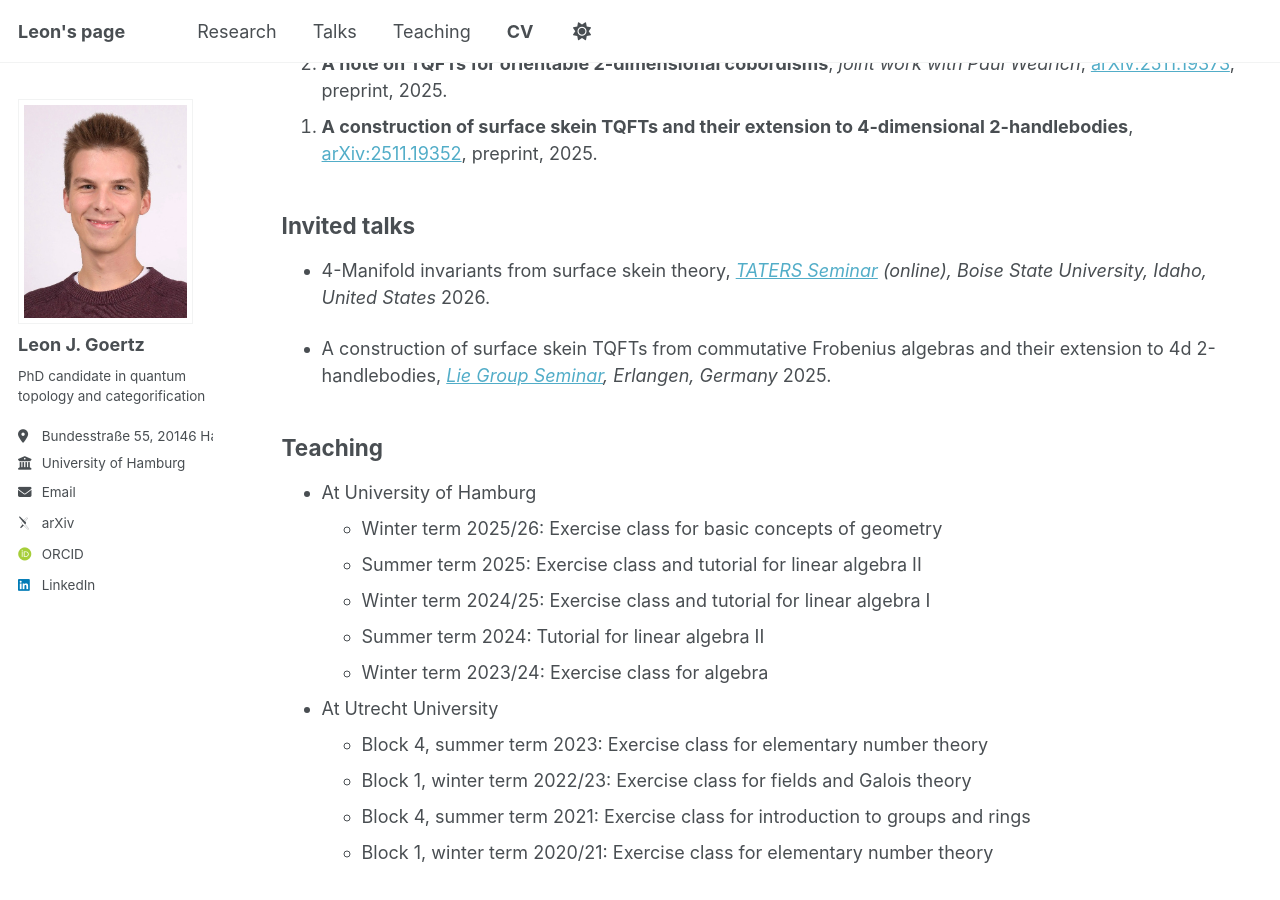
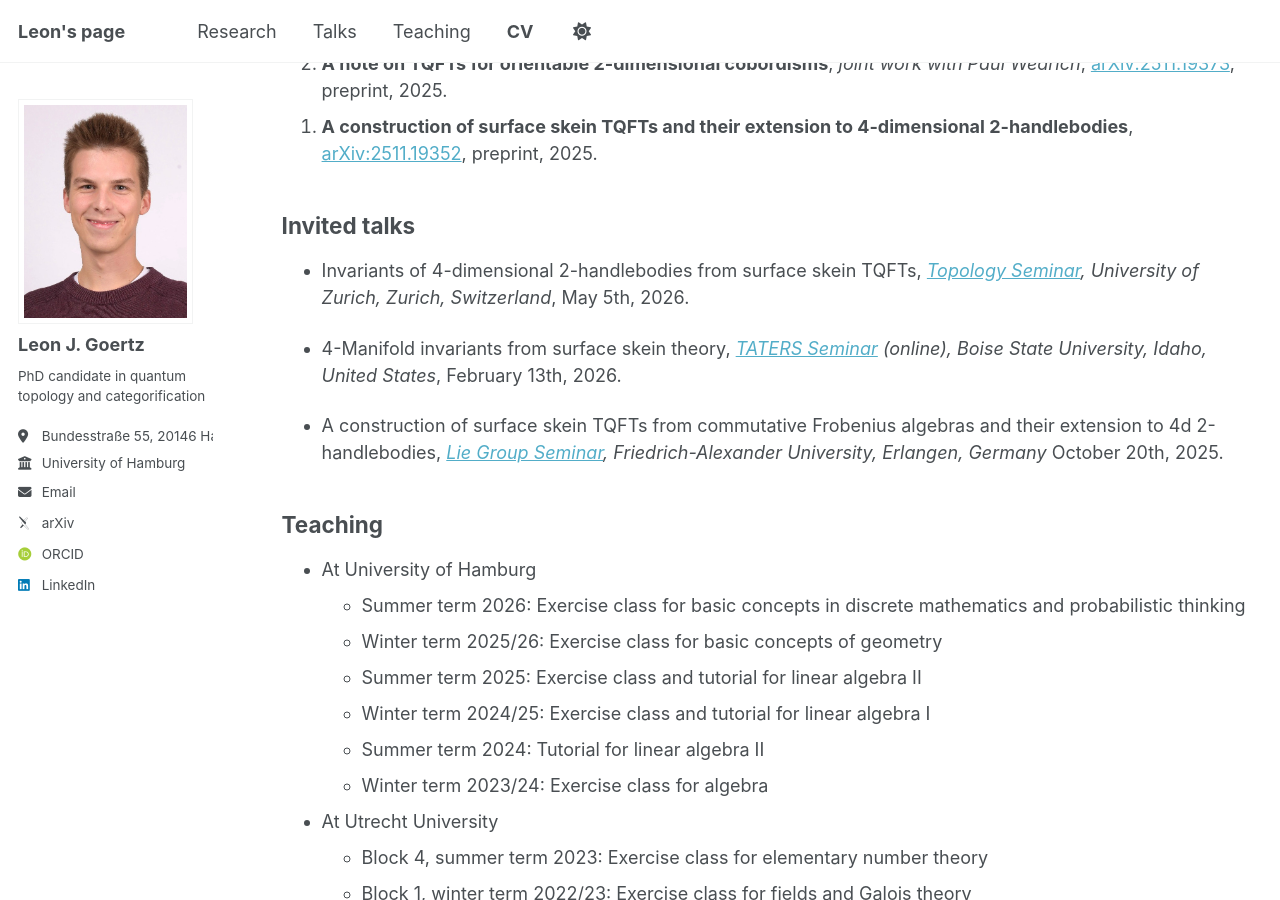
Before and after one commit to leonjgoertz/leonjgoertz.github.io, a Jekyll site: the page built from _pages/cv.md, in a window 1280 px wide and 900 px high, scrolled down 707 px. Built offline with Jekyll 4.4.1, drawn with Linux system fonts in a browser that asks for light colours; some web fonts are replaced; a script that is not in the unit is left out.

Commit message:
spring update

```diff
--- a/_pages/cv.md
+++ b/_pages/cv.md
@@ -30,13 +30,16 @@ redirect_from:
 
 ## Invited talks
 
-* 4-Manifold invariants from surface skein theory, *[TATERS Seminar](https://sites.google.com/boisestate.edu/taters/2026A) (online), Boise State University, Idaho, United States* 2026.
+* Invariants of 4-dimensional 2-handlebodies from surface skein TQFTs, *[Topology Seminar](https://sites.google.com/view/lukegconners/seminar), University of Zurich, Zurich, Switzerland*, May 5th, 2026.
 
-* A construction of surface skein TQFTs from commutative Frobenius algebras and their extension to 4d 2-handlebodies, *[Lie Group Seminar](https://en.www.math.fau.de/lie-groups/lie-gveranstaltungskalender-lie-gruppen-2/lectures-ws-2025-2026/), Erlangen, Germany* 2025.
+* 4-Manifold invariants from surface skein theory, *[TATERS Seminar](https://sites.google.com/boisestate.edu/taters/2026A) (online), Boise State University, Idaho, United States*, February 13th, 2026.
+
+* A construction of surface skein TQFTs from commutative Frobenius algebras and their extension to 4d 2-handlebodies, *[Lie Group Seminar](https://en.www.math.fau.de/lie-groups/lie-gveranstaltungskalender-lie-gruppen-2/lectures-ws-2025-2026/), Friedrich-Alexander University, Erlangen, Germany* October 20th, 2025.
 
 ## Teaching
 
 * At University of Hamburg
+  * Summer term 2026: Exercise class for basic concepts in discrete mathematics and probabilistic thinking
   * Winter term 2025/26: Exercise class for basic concepts of geometry
   * Summer term 2025: Exercise class and tutorial for linear algebra II
   * Winter term 2024/25: Exercise class and tutorial for linear algebra I
```
Also changed, not shown: _pages/about.md (+1 -1 lines), _pages/talks.md (+4 -2 lines), _pages/teaching.md (+2 -0 lines).
